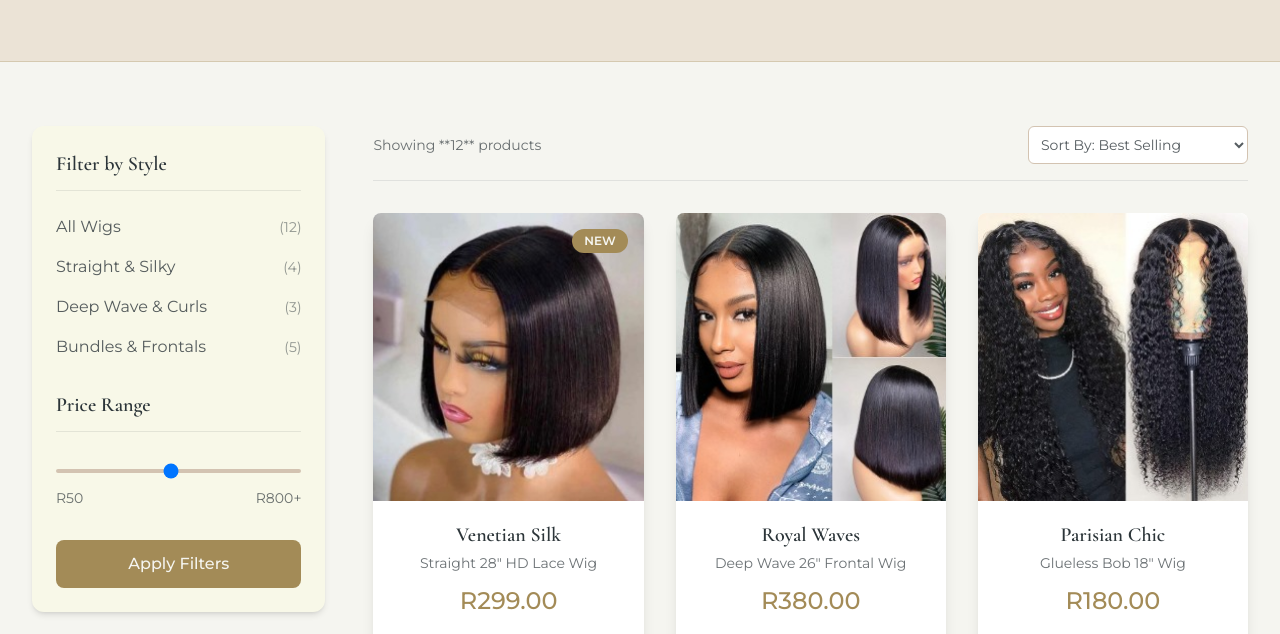
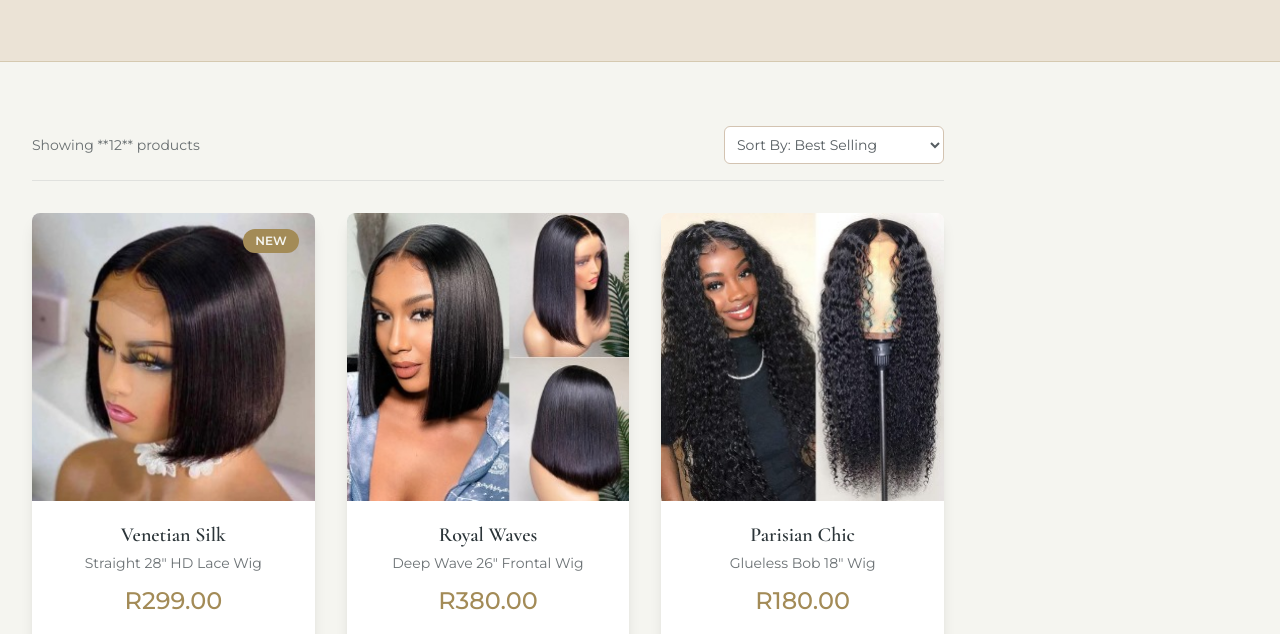
Before and after one commit to louis95AFX/Meisha, a plain HTML site: page shop.html in a window 1280 px wide. Shown: the part 151-785 px from the top of the page. Drawn offline with nearby package versions, Linux system fonts and the light colour scheme.

Commit message:
Upd6ate shop.html

```diff
--- a/shop.html
+++ b/shop.html
@@ -49,47 +49,6 @@
 
         <section class="py-16">
             <div class="max-w-7xl mx-auto px-4 sm:px-6 lg:px-8 flex flex-col lg:flex-row gap-12">
-
-<aside class="lg:w-1/4 p-6 bg-ivory rounded-xl shadow-md h-fit sticky top-10">                    <h3 class="text-xl font-serif font-semibold text-onyx mb-6 border-b pb-3 border-onyx/10">Filter by Style</h3>
-
-                    <ul class="space-y-4 font-sans text-onyx/80">
-                        <li>
-                            <a href="#" class="flex justify-between items-center hover:text-gold transition duration-200">
-                                <span>All Wigs</span>
-                                <span class="text-sm text-onyx/50">(12)</span>
-                            </a>
-                        </li>
-                        <li>
-                            <a href="#" class="flex justify-between items-center hover:text-gold transition duration-200">
-                                <span>Straight & Silky</span>
-                                <span class="text-sm text-onyx/50">(4)</span>
-                            </a>
-                        </li>
-                        <li>
-                            <a href="#" class="flex justify-between items-center hover:text-gold transition duration-200">
-                                <span>Deep Wave & Curls</span>
-                                <span class="text-sm text-onyx/50">(3)</span>
-                            </a>
-                        </li>
-                        <li>
-                            <a href="#" class="flex justify-between items-center hover:text-gold transition duration-200">
-                                <span>Bundles & Frontals</span>
-                                <span class="text-sm text-onyx/50">(5)</span>
-                            </a>
-                        </li>
-                    </ul>
-
-                    <h3 class="text-xl font-serif font-semibold text-onyx mt-8 mb-6 border-b pb-3 border-onyx/10">Price Range</h3>
-                    <input type="range" class="w-full h-1 bg-taupe rounded-lg appearance-none cursor-pointer range-lg [&::-webkit-slider-thumb]:bg-gold [&::-moz-range-thumb]:bg-gold" min="50" max="800" value="400">
-                    <div class="flex justify-between text-sm mt-2 text-onyx/70">
-                        <span>R50</span>
-                        <span>R800+</span>
-                    </div>
-
-                    <button class="w-full mt-8 bg-gold text-pearl py-3 rounded-lg font-medium hover:bg-gold-dark transition duration-300">
-                        Apply Filters
-                    </button>
-                </aside>
 
                 <div class="lg:w-3/4">
                     <div class="mb-8 flex justify-between items-center pb-4 border-b border-onyx/10">
```
